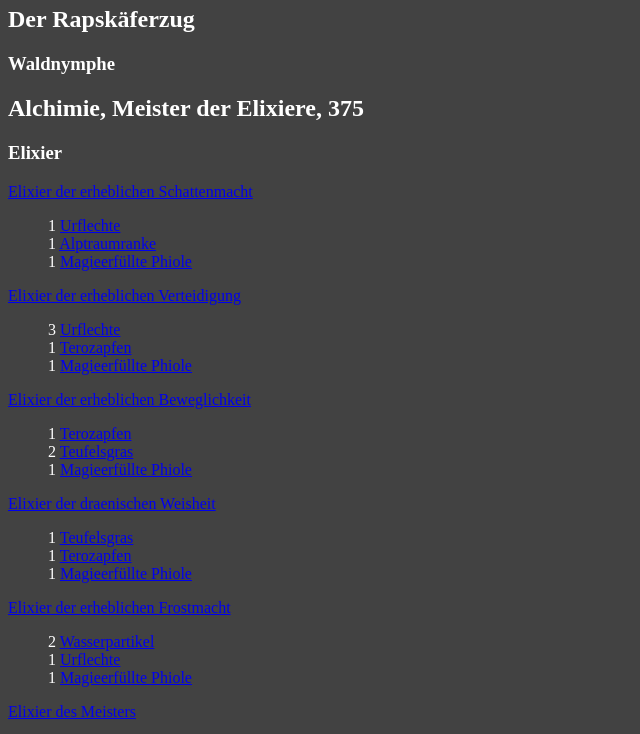
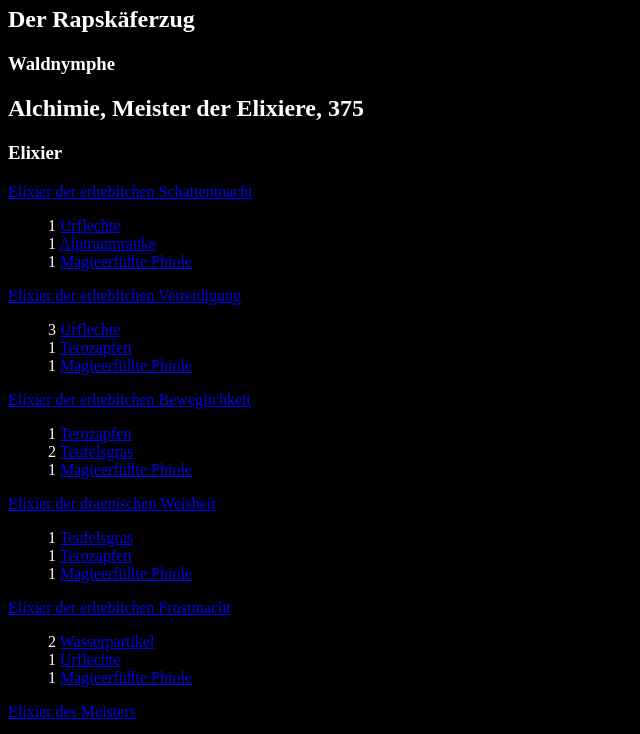
Before and after one commit to waldnymphe/berufeliste, a plain HTML site: page index.html in a window 1280 px wide. Shown: the part 60-794 px from the top of the page, without its empty margins (0-640 px from the left). Drawn offline with Linux system fonts and the light colour scheme; a script that the page names is missing.

Commit message:
Update index.html

```diff
--- a/index.html
+++ b/index.html
@@ -6,7 +6,7 @@
 <style>
     body, section, .card
     {
-       background-color: #424242;
+       background-color: #000;
        color: white;
     }
     ul
```
